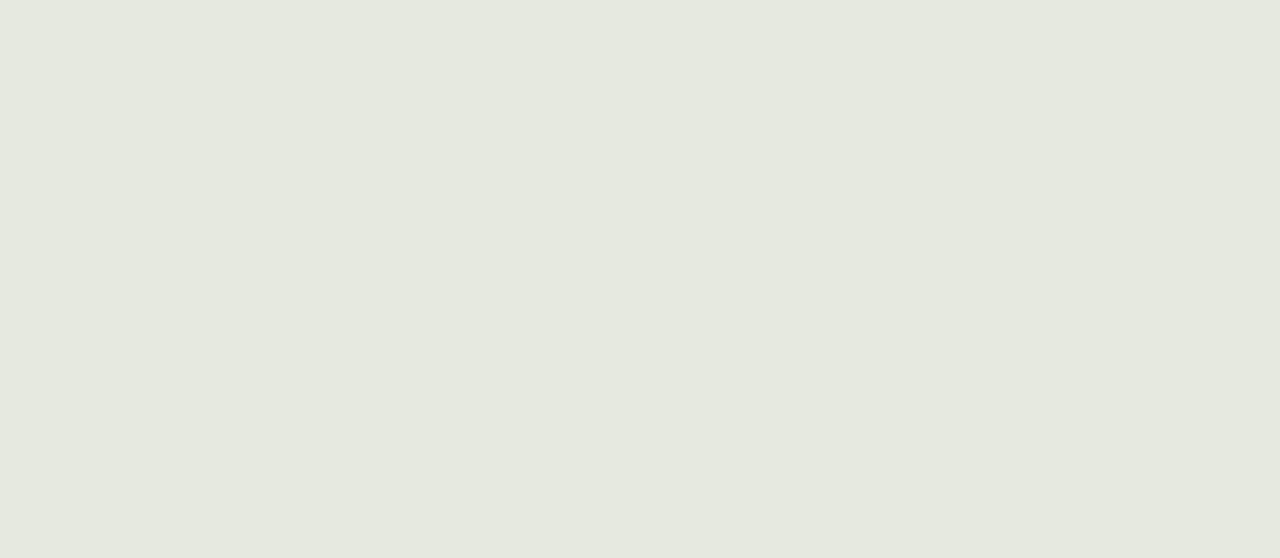
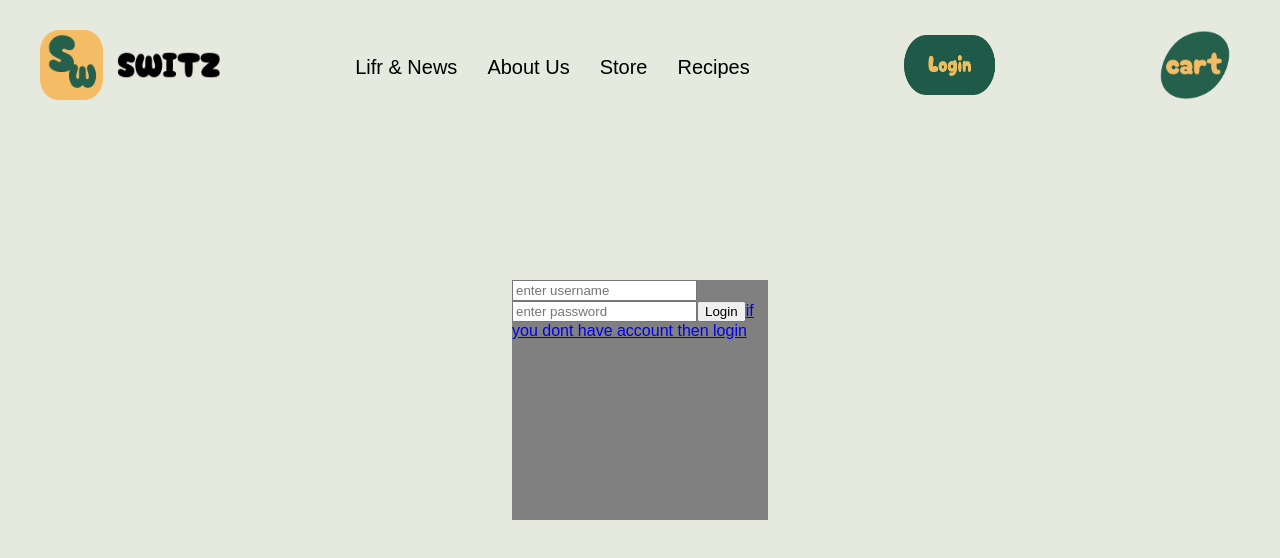
Before and after one commit to lopertut/sweet-store-react, a React (Vite) app in the folder frontend/: page /login in a window 1280 px wide. Before the commit this address had no page. Shown: the top 558 px of the page. Built offline with nearby package versions, Linux system fonts and the light colour scheme; a web font is replaced by a local one.

Commit message:
simple authentication and registration

```diff
--- a/frontend/src/App.jsx
+++ b/frontend/src/App.jsx
@@ -1,9 +1,11 @@
-import { BrowserRouter, Routes, Route } from 'react-router'
-import Home from './pages/home'
+import { BrowserRouter, Routes, Route } from 'react-router';
+import Home from './pages/home';
 import AboutUs from './pages/about-us';
 import Store from './pages/store';
-import Cart from './pages/cart'
-import Recipes from './pages/recipes'
+import Cart from './pages/cart';
+import Recipes from './pages/recipes';
+import Login from './pages/login';
+import Registration from './pages/registration';
 
 
 function App() {
@@ -16,6 +18,8 @@ function App() {
 				<Route path='store' element={<Store />} />
 				<Route path='recipes' element={<Recipes />} />
 				<Route path='cart' element={<Cart />} />
+				<Route path='login' element={<Login />} />
+				<Route path='registration' element={<Registration />} />
 			</Routes>
 		</BrowserRouter>
 	);
--- a/frontend/src/components/header.jsx
+++ b/frontend/src/components/header.jsx
@@ -11,6 +11,9 @@ export default function Header() {
 				<Link to="/store">Store</Link>
 				<Link to="/recipes">Recipes</Link>
 			</nav>
+			<Link to="/login" >
+				<img className="login-button" src="src/assets/images/login-button.png" />
+			</Link>
 			<Link to="/cart">
 				<img className="cart-button" src="src/assets/images/cart-icon.png" alt="Cart Image" />
 			</Link>
--- a/frontend/src/css/styles.css
+++ b/frontend/src/css/styles.css
@@ -9,7 +9,8 @@ body {
 }
 
 /* ========= Font ========= */
-h1, h2 {
+h1,
+h2 {
 	font-family: "Cherry Bomb One", system-ui;
 	font-weight: 400;
 	font-style: normal;
@@ -70,6 +71,11 @@ nav a:hover {
 .cart-button {
 	height: 90px;
 	width: 90px;
+}
+
+.login-button {
+	height: 60px;
+	width: 130px;
 }
 
 /* ============ MAIN CONTENT ============ */
@@ -143,7 +149,8 @@ main {
 	transform: rotate(25deg);
 }
 
-.food-5, .food-6 {
+.food-5,
+.food-6 {
 	width: 210px;
 	transform: rotate(15deg);
 }
@@ -214,7 +221,7 @@ main {
 	border-radius: 15px;
 	position: relative;
 	height: 75%;
-    margin-top:100%;
+	margin-top: 100%;
 }
 
 .everyday p {
@@ -359,7 +366,7 @@ main {
 .value-card--blue {
 	border-radius: 10px;
 	padding: 1.5rem;
-    box-shadow: 0 3px 10px rgba(0,0,0,0.1);
+	box-shadow: 0 3px 10px rgba(0, 0, 0, 0.1);
 	text-align: center;
 	background-color: #89bee1;
 }
@@ -367,7 +374,7 @@ main {
 .value-card--orange {
 	border-radius: 10px;
 	padding: 1.5rem;
-    box-shadow: 0 3px 10px rgba(0,0,0,0.1);
+	box-shadow: 0 3px 10px rgba(0, 0, 0, 0.1);
 	text-align: center;
 	background-color: #f4bc64;
 }
@@ -375,7 +382,7 @@ main {
 .value-card--red {
 	border-radius: 10px;
 	padding: 1.5rem;
-    box-shadow: 0 3px 10px rgba(0,0,0,0.1);
+	box-shadow: 0 3px 10px rgba(0, 0, 0, 0.1);
 	text-align: center;
 	background-color: #ed9358;
 }
@@ -503,3 +510,16 @@ main {
 	border-radius: 10px;
 	margin-left: 0;
 }
+
+/* ============ AUTHENTICATION ============ */
+.login {
+	width: 20%;
+	height: 30%;
+	background-color: grey;
+	position: absolute;
+	top: 0;
+	bottom: 0;
+	left: 0;
+	right: 0;
+	margin: auto;
+}
--- /dev/null
+++ b/frontend/src/pages/login.jsx
@@ -0,0 +1,40 @@
+import { Link, useNavigate } from "react-router";
+import '../css/styles.css';
+import Header from "../components/header";
+
+export default function Login() {
+	const navigate = useNavigate();
+
+	function handleLogin() {
+		const username = document.getElementById("usernameField").value;
+		const password = document.getElementById("passwordField").value;
+
+		fetch("http://localhost:8000/users.php", {
+			method: "POST",
+			credentials: "include",
+			body: JSON.stringify({ username: username, password: password, action: "login" })
+		})
+			.then((response) => response.json())
+			.then(data => {
+				if (data.success) {
+					console.log("logged");
+					navigate("/");
+				} else {
+					alert("invalid username or password");
+				}
+			})
+			.catch(error => console.log(error))
+	}
+
+	return (
+		<>
+			<Header />
+			<div className="login">
+				<input id="usernameField" placeholder="enter username" />
+				<input id="passwordField" placeholder="enter password" />
+				<button type="submit" onClick={handleLogin}>Login</button>
+				<Link to="/registration">if you dont have account then login</Link>
+			</div>
+		</>
+	)
+}
--- /dev/null
+++ b/frontend/src/pages/registration.jsx
@@ -0,0 +1,37 @@
+import { Link, useNavigate } from "react-router";
+import '../css/styles.css';
+
+export default function Registration() {
+	const navigate = useNavigate();
+
+	function handleRegistration() {
+		const username = document.getElementById("usernameField").value;
+		const password = document.getElementById("passwordField").value;
+
+		fetch("http://localhost:8000/users.php", {
+			method: "POST",
+			credentials: "include",
+			body: JSON.stringify({ username: username, password: password, action: "registration" })
+		})
+			.then((response) => response.json())
+			.then(data => {
+				if (data.success) {
+					navigate("/login");
+				} else {
+					alert("something went wrong");
+				}
+			})
+			.catch(error => console.log(error))
+	}
+
+	return (
+		<>
+			<div className="registration">
+				<input id="usernameField" placeholder="enter username" />
+				<input id="passwordField" placeholder="enter password" />
+				<button onClick={handleRegistration}>Registration</button>
+				<Link to="/login">if you already have an account</Link>
+			</div>
+		</>
+	)
+}
```
Also changed, not shown: frontend/src/assets/images/login-button.png (added). Lines whose indentation alone changed are shown as unchanged.
